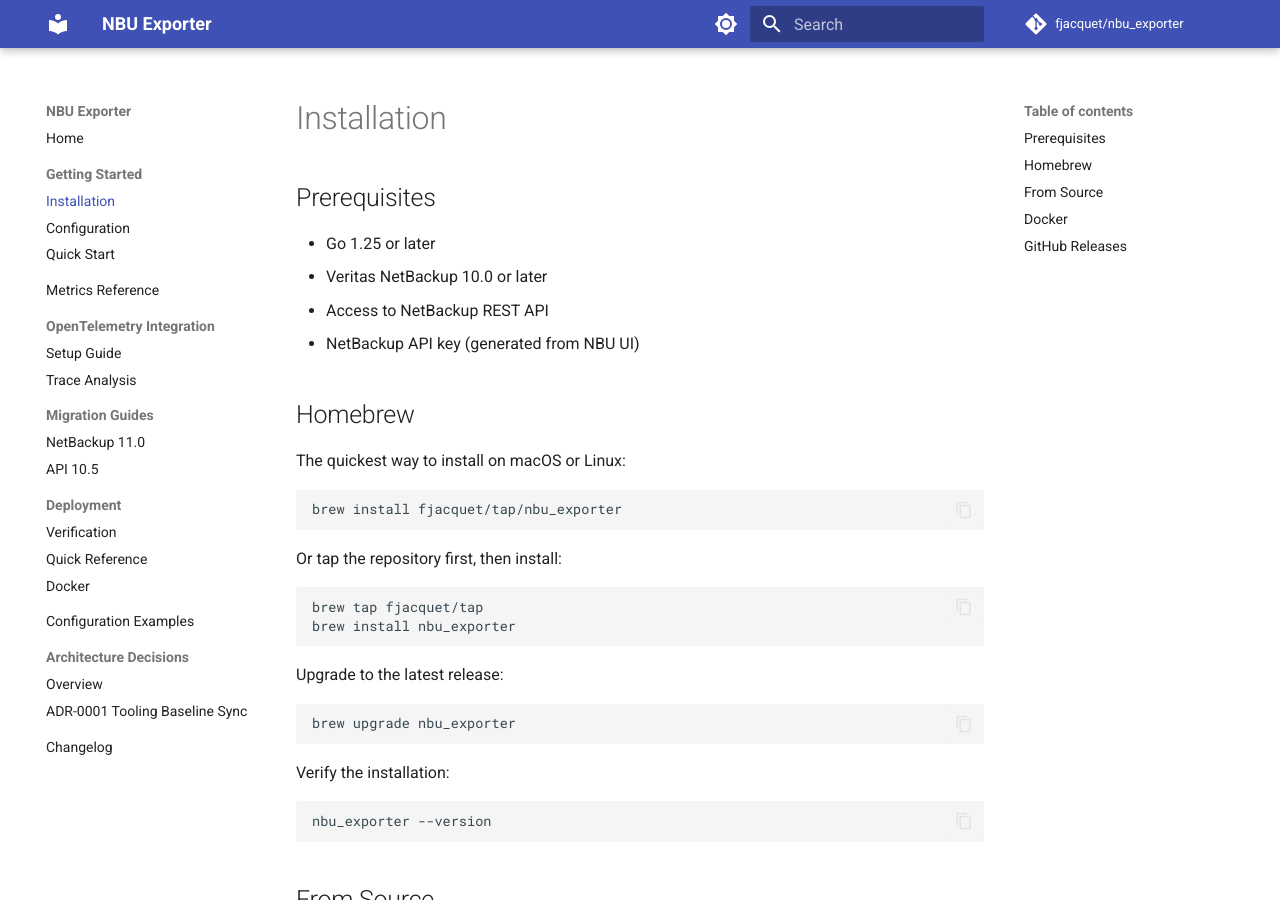
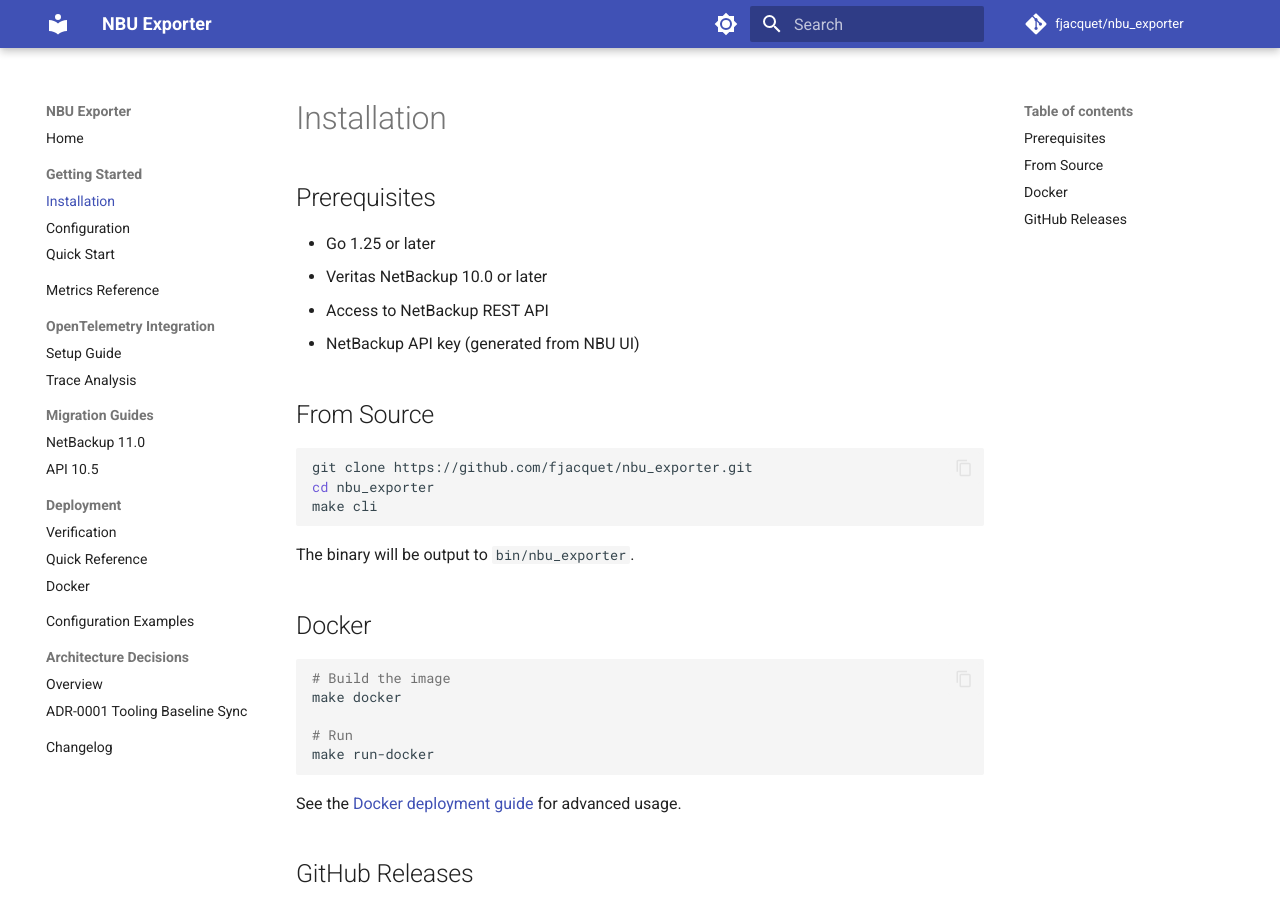
Before and after one commit to fjacquet/nbu_exporter, an MkDocs documentation site: the page built from docs/getting-started/installation.md, in a window 1280 px wide and 900 px high. Built offline with MkDocs 1.6.1 and Material for MkDocs 9.7.7, drawn with Linux system fonts in a browser that asks for light colours; comment, search, counter and statistics services are not loaded.

Commit message:
chore: drop Homebrew tap distribution
Remove the GoReleaser brews block, the orphaned TAP_GITHUB_TOKEN env in
the release workflow, and the Homebrew install instructions from the
README and installation guide. Build-from-source, Docker, and GitHub
Releases remain as install paths.

Co-Authored-By: Claude Opus 4.8 <noreply@anthropic.com>

````diff
--- a/docs/getting-started/installation.md
+++ b/docs/getting-started/installation.md
@@ -6,33 +6,6 @@
 - Veritas NetBackup 10.0 or later
 - Access to NetBackup REST API
 - NetBackup API key (generated from NBU UI)
-
-## Homebrew
-
-The quickest way to install on macOS or Linux:
-
-```bash
-brew install fjacquet/tap/nbu_exporter
-```
-
-Or tap the repository first, then install:
-
-```bash
-brew tap fjacquet/tap
-brew install nbu_exporter
-```
-
-Upgrade to the latest release:
-
-```bash
-brew upgrade nbu_exporter
-```
-
-Verify the installation:
-
-```bash
-nbu_exporter --version
-```
 
 ## From Source
 
````
Also changed, not shown: .goreleaser.yml (+0 -12 lines), README.md (+2 -9 lines), 1 other file.
